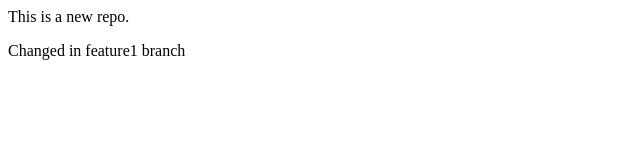
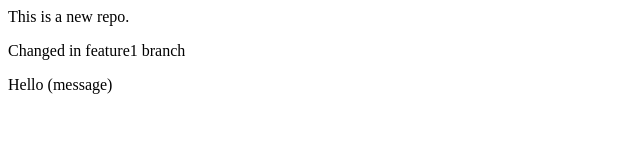
Before and after one commit to Madanop10/localrepo, a plain HTML site: page index.html in a window 1280 px wide. Shown: the whole page, without its empty margins (0-640 px from the left). Drawn offline with Linux system fonts and the light colour scheme.

Commit message:
hello msg

```diff
--- a/index.html
+++ b/index.html
@@ -1,2 +1,3 @@
 <p>This is a new repo.</p>
 <p>Changed in feature1 branch</p>
+<p>Hello (message)</p>
```
